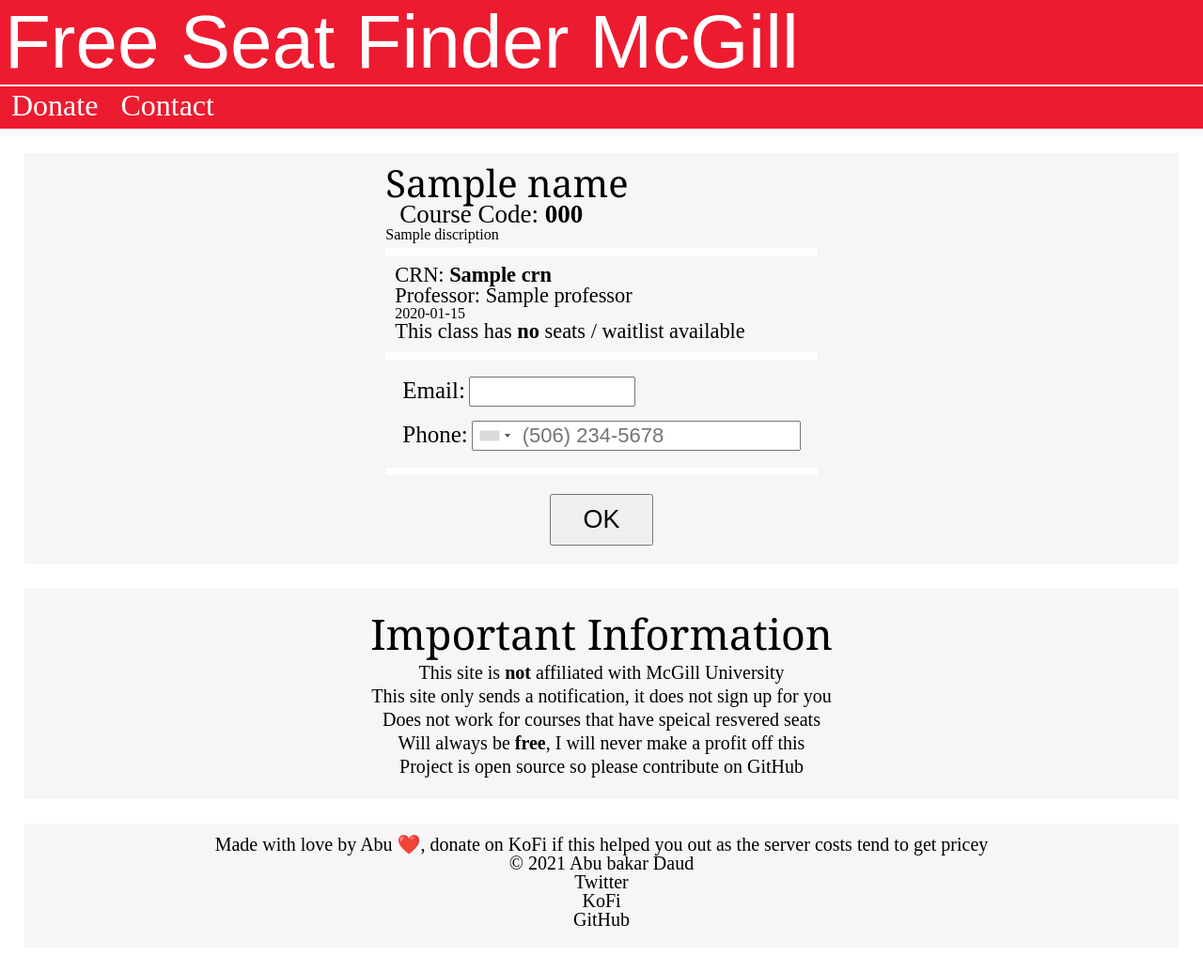
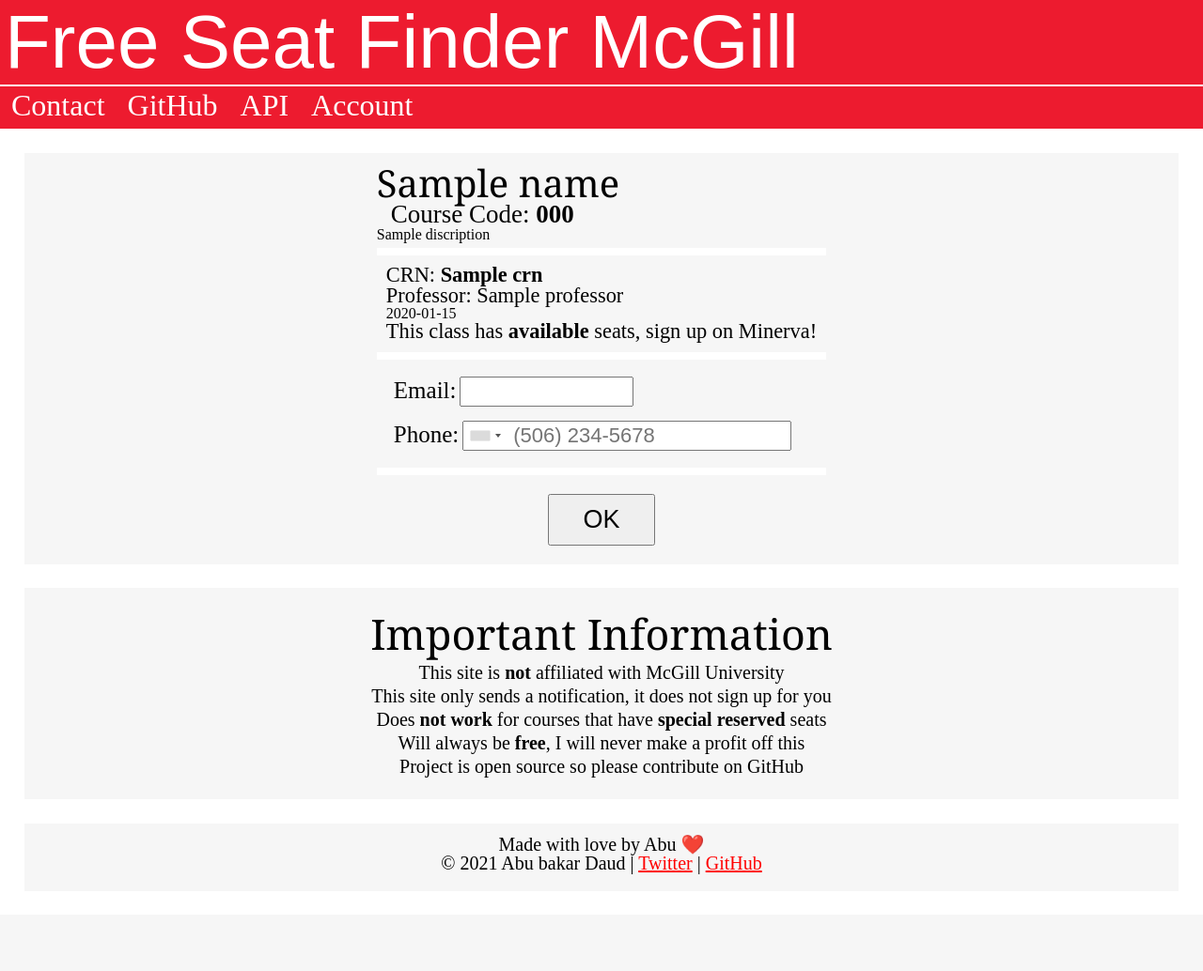
Before and after one commit to Gadiguibou/VSBProject, a Django app: template templates/results.html in a window 1280 px wide. Shown: the whole page at 94% size. After the commit the page ends 931 px from the top, so only its background shows below. Run offline with Django 3.2, Linux system fonts and the light colour scheme; the template is opened without the code that fills it: most values are stand-ins (such as "Sample title", 1, 10 or a date in 2020); grey boxes are pictures that could not be loaded.

Commit message:
heroku try 1

```diff
--- a/mainpage/urls.py
+++ b/mainpage/urls.py
@@ -6,5 +6,9 @@
     path('blue', views.blue, name='blue'),
     path('class/<int:term>/<slug:class_name>', views.classfinder, name="classfinder"),
     path('', views.index, name='index'),
-    path('success', views.success, name="success")
+    path('success', views.success, name="success"),
+    path('account', views.success, name="account"),
+    path('API', views.success, name="API"),
+    path('contact', views.success, name="contact"),
+
 ]
--- a/static/main.css
+++ b/static/main.css
@@ -1,5 +1,6 @@
 body html{
     height: 100%;
+    width: 100%;
 }
 
 b{
@@ -20,12 +21,13 @@
     display: flex;
     flex-direction: row;
     font-size: 2em;
-    padding-right: 0.1em;
     padding-bottom: 5px;
+    flex-wrap: wrap;
+
+}
 
 
 
-}
 
 .table_element{
     padding: 4px 12px;
@@ -220,3 +222,19 @@
     text-align: center;
 
 }
+#finalfooter{
+    display: flex;
+    flex-direction: column;
+    text-align: center;
+
+}
+
+
+.headerlink{
+    color: white;
+     text-decoration: none;
+}
+
+.footerlink{
+    color:red
+}
--- a/templates/base_template.html
+++ b/templates/base_template.html
@@ -31,10 +31,12 @@
 
     <header>
     <div id="toptab">
-    <div id="Main-title"> Free Seat Finder McGill </div>
+    <div id="Main-title"><a class="headerlink" href="{% url 'index' %}">Free Seat Finder McGill </a></div>
     <div id="tabunder">
-        <div class="table_element"> Donate </div>
-        <div class="table_element"> Contact </div>
+        <div class="table_element"> <a class="headerlink" href='{%  url 'contact' %}'> Contact</a> </div>
+        <div class="table_element"> <a class="headerlink" href="https://github.com/abubakardaud/VSBProject">GitHub</a> </div>
+        <div class="table_element"> <a class="headerlink" href='{%  url 'API' %}'> API</a> </div>
+        <div class="table_element"> <a class="headerlink" href='{%  url 'contact' %}'> Account</a> </div>
     </div>
     </div>
     </header>
@@ -52,14 +54,11 @@
             <ul>
                 <li> This site is <b>not</b> affiliated with McGill University </li>
                 <li>This site only sends a notification, it does not sign up for you </li>
-                <li>Does not work for courses that have speical resvered seats </li>
+                <li>Does <b>not work</b> for courses that have <b>special reserved</b> seats </li>
                 <li>Will always be <b>free</b>, I will never make a profit off this</li>
                 <li> Project is open source so please contribute on GitHub</li>
             </ul>
         </div>
-
-
-
 
     </div>
 
@@ -68,16 +67,15 @@
 
     <div class="block">
         <div id="blockfooter">
-        <div> Made with love by Abu ❤️, donate on KoFi if this helped you out as the server costs tend to get pricey </div>
-        <div>
+        <div> Made with love by Abu ❤️ </div>
 
-            <div> © 2021 Abu bakar Daud </div>
-            <div>
-                <div> Twitter </div>
-                <div> KoFi</div>
-                <div> GitHub </div>
+
+
+
+            <div id="finalfooter">
+                <div> © 2021 Abu bakar Daud | <a class="footerlink"href="https://twitter.com/abulovescode">Twitter</a> | <a class="footerlink" href="https://github.com/abubakardaud">GitHub</a> </div>
+
             </div>
-        </div>
         </div>
         </div>
 
--- a/templates/results.html
+++ b/templates/results.html
@@ -45,7 +45,7 @@
         {% if o.available %}
 
         {% else %}
-            <p> This class has <b>no</b> seats / waitlist available</p>
+            <p> This class has <b>available</b> seats, sign up on Minerva!</p>
 
             <!-- <input type="checkbox" name={{ o.CRN }} /> -->
         {% endif %}
```
Also changed, not shown: VSBProject/settings.py (+18 -13 lines), mainpage/views.py (+14 -4 lines), requirements.txt (+8 -3 lines), templates/success.html (+10 -0 lines), 2 other files.
